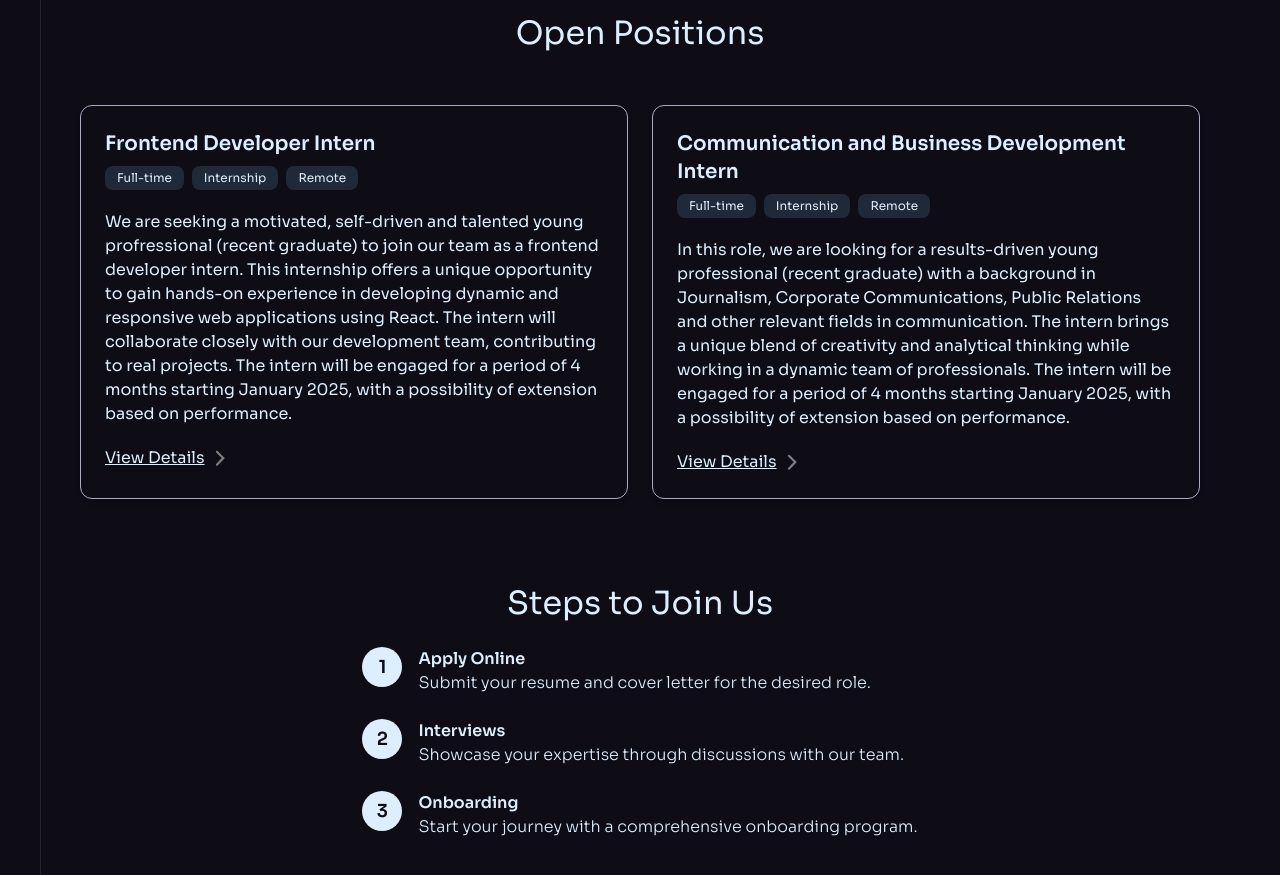
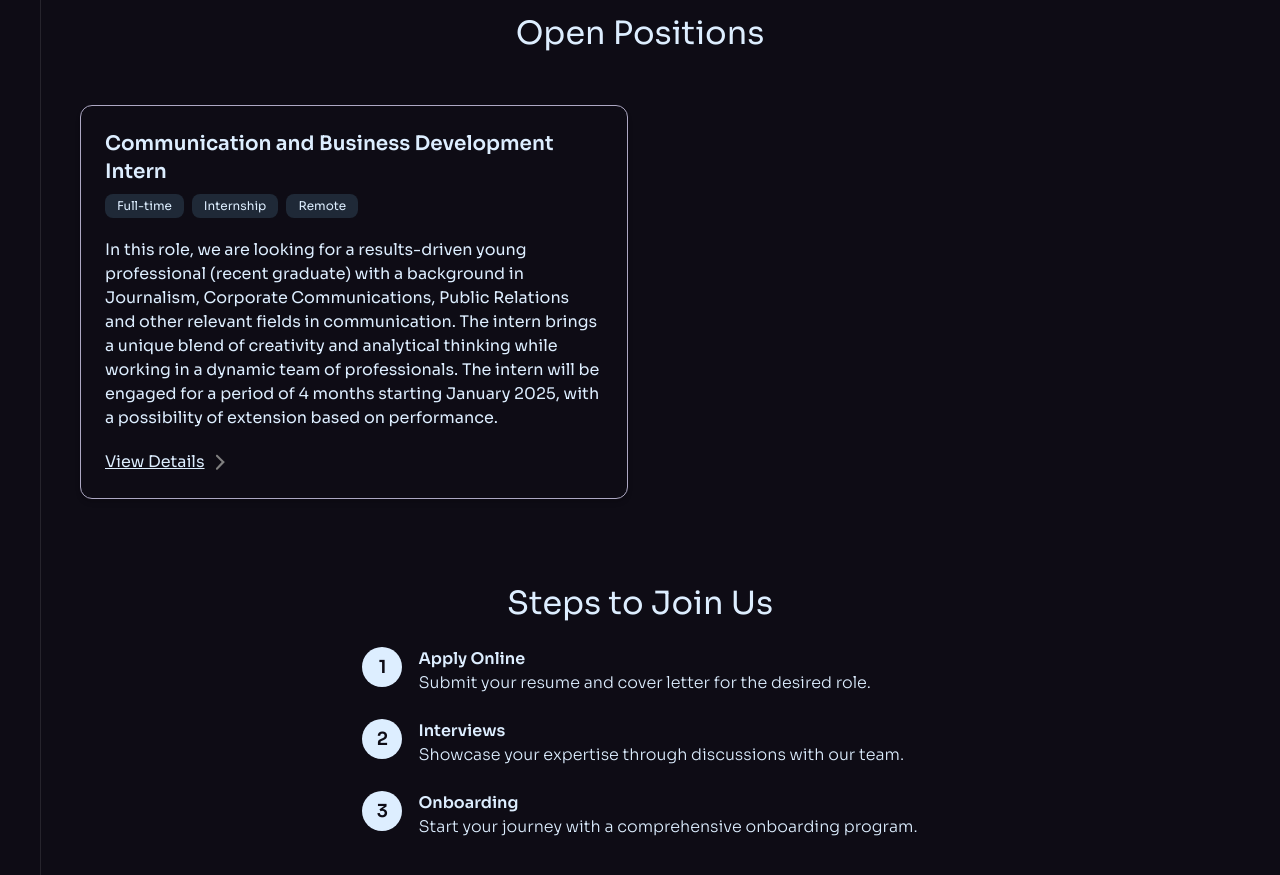
Before and after one commit to Datawise-Africa/datawise_frontend, a React (Vite) app: page /join-us in a window 1280 px wide. Shown: the part 1080-1955 px from the top of the page. Built offline with nearby package versions, Linux system fonts and the light colour scheme.

Commit message:
Pulled down frontend role for intern position

```diff
--- a/src/constants/index.js
+++ b/src/constants/index.js
@@ -426,19 +426,19 @@ export const what_you_get = [
 ]
 
 export const available_positions = [
+    // {
+    //     id: "0",
+    //     title: "Frontend Developer Intern",
+    //     overview: "We are seeking a motivated, self-driven and talented young profressional (recent graduate) to join our team as a frontend developer intern. This internship offers a unique opportunity to gain hands-on experience in developing dynamic and responsive web applications using React. The intern will collaborate closely with our development team, contributing to real projects. The intern will be engaged for a period of 4 months starting January 2025, with a possibility of extension based on performance.",
+    //     responsibilities: frontend_developer_responsibilitie,
+    //     skills: frontend_developer_skills,
+    //     work_period: "Full-time",
+    //     workmode: "Remote",
+    //     position: "Internship",
+    //     what_you_get: what_you_get,
+    // },
     {
         id: "0",
-        title: "Frontend Developer Intern",
-        overview: "We are seeking a motivated, self-driven and talented young profressional (recent graduate) to join our team as a frontend developer intern. This internship offers a unique opportunity to gain hands-on experience in developing dynamic and responsive web applications using React. The intern will collaborate closely with our development team, contributing to real projects. The intern will be engaged for a period of 4 months starting January 2025, with a possibility of extension based on performance.",
-        responsibilities: frontend_developer_responsibilitie,
-        skills: frontend_developer_skills,
-        work_period: "Full-time",
-        workmode: "Remote",
-        position: "Internship",
-        what_you_get: what_you_get,
-    },
-    {
-        id: "1",
         title: "Communication and Business Development Intern",
         overview: "In this role, we are looking for a results-driven young professional (recent graduate) with a background in Journalism, Corporate Communications, Public Relations and other relevant fields in communication. The intern brings a unique blend of creativity and analytical thinking while working in a dynamic team of professionals. The intern will be engaged for a period of 4 months starting January 2025, with a possibility of extension based on performance.",
         responsibilities: communication_responsibilities,
```
